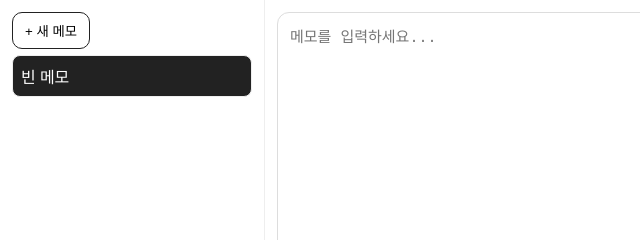
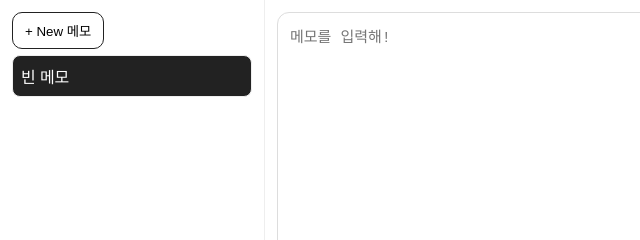
Before and after one commit to zimcarry/dongseo, a plain HTML site: page index.html in a window 1280 px wide. Shown: the top 240 px of the page, 0-640 px from the left. Drawn offline with Linux system fonts and the light colour scheme.

Commit message:
홈페이지 내용 수정

```diff
--- a/index.html
+++ b/index.html
@@ -3,7 +3,7 @@
 <head>
 <meta charset="utf-8">
 <meta name="viewport" content="width=device-width, initial-scale=1">
-<title>Simple Memo</title>
+<title>심플 메모</title>
 
 <style>
   body {
@@ -61,12 +61,12 @@
 <body>
 
 <aside>
-  <button onclick="newMemo()">+ 새 메모</button>
+  <button onclick="newMemo()">+ New 메모</button>
   <div id="list"></div>
 </aside>
 
 <main>
-  <textarea id="editor" placeholder="메모를 입력하세요..." oninput="saveMemo()"></textarea>
+  <textarea id="editor" placeholder="메모를 입력해!" oninput="saveMemo()"></textarea>
 </main>
 
 <script>
```
